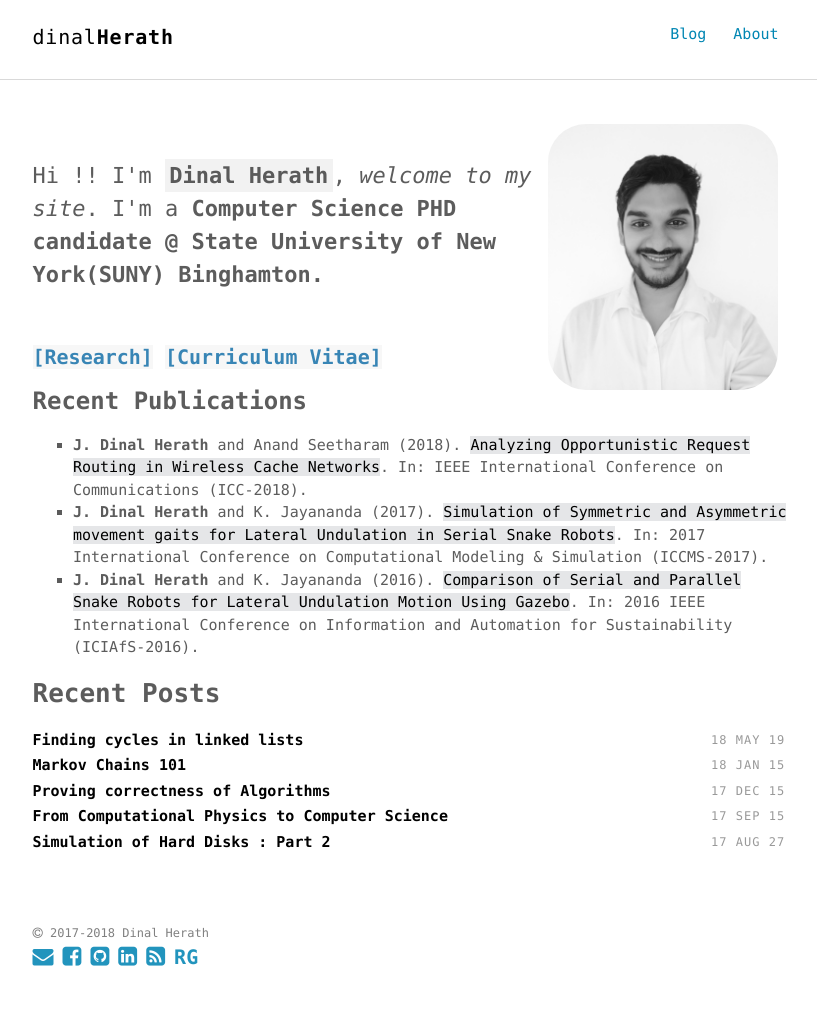
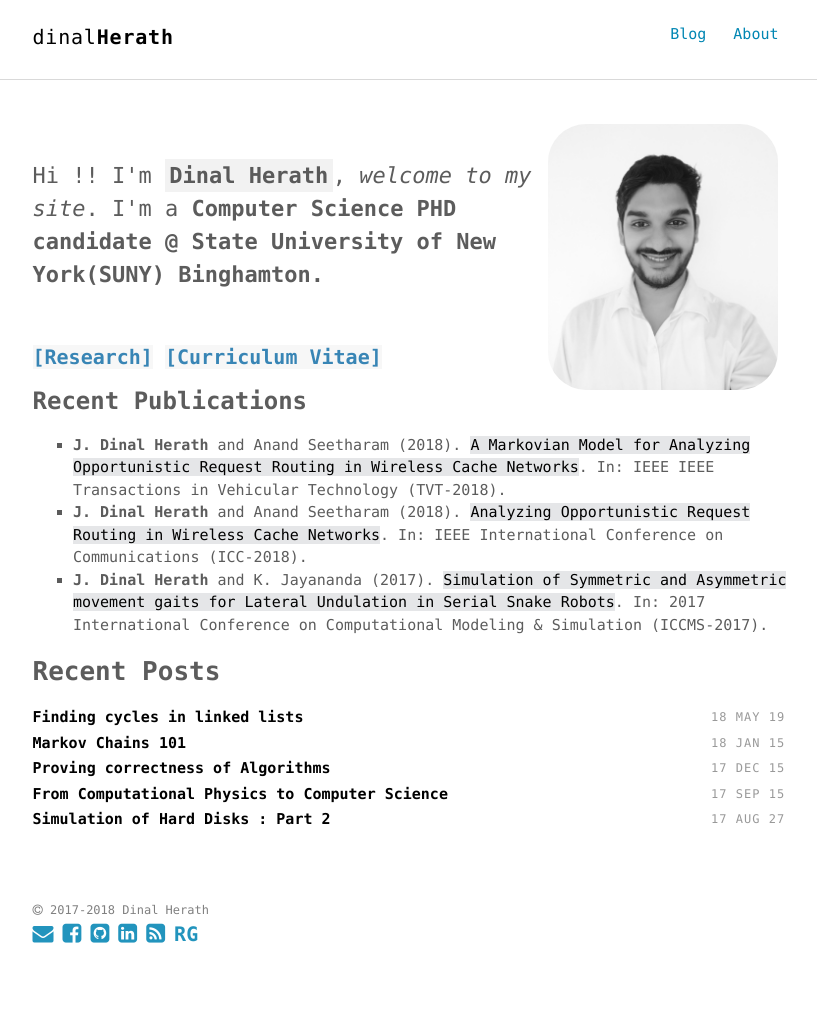
Before and after one commit to dherath/dherath.github.io, a Jekyll site: the page built from index.html, in a window 1280 px wide. Shown: the whole page, without its empty margins (230-1047 px from the left). Built offline with Jekyll 4.4.1, drawn with Linux system fonts in a browser that asks for light colours; after the commit the page ends 994 px from its top, so only the background shows below that.

Commit message:
Added tvt paper

```diff
--- a/index.html
+++ b/index.html
@@ -10,9 +10,9 @@
     <h3> Recent Publications </h3>
     <ul>
       <!--<li><strong>J. Dinal Herath</strong> and Anand Seetharam (2018). Analyzing Opportunistic Request Routing in Wireless Cache Networks.<span style="background-color: #e5e6e8"> <strong>`Accepted`</strong></span> to IEEE International Conference on Communications(ICC) 2018.</li>-->
+      <li><strong>J. Dinal Herath</strong> and Anand Seetharam (2018). <span style="background-color: #e5e6e8"><a href="{{site.url}}/papers/2018tvt.pdf">A Markovian Model for Analyzing Opportunistic Request Routing in Wireless Cache Networks</a></span>. In: IEEE IEEE Transactions in Vehicular Technology (TVT-2018).</li>
       <li><strong>J. Dinal Herath</strong> and Anand Seetharam (2018). <span style="background-color: #e5e6e8"><a href="{{site.url}}/papers/2018ICC.pdf">Analyzing Opportunistic Request Routing in Wireless Cache Networks</a></span>. In: IEEE International Conference on Communications (ICC-2018).</li>
       <li><strong>J. Dinal Herath</strong> and K. Jayananda (2017). <span style="background-color: #e5e6e8"><a href="https://www.researchgate.net/publication/317015239_Simulation_of_Symmetric_and_Asymmetric_movement_gaits_for_Lateral_Undulation_in_Serial_Snake_Robots" target="blank">Simulation of Symmetric and Asymmetric movement gaits for Lateral Undulation in Serial Snake Robots</a></span>. In: 2017 International Conference on Computational Modeling & Simulation (ICCMS-2017).</li>
-      <li><strong>J. Dinal Herath</strong> and K. Jayananda (2016). <span style="background-color: #e5e6e8"><a href="https://www.researchgate.net/publication/311716282_Comparison_of_Serial_and_Parallel_Snake_Robots_for_Lateral_Undulation_Motion_using_Gazebo" target="blank">Comparison of Serial and Parallel Snake Robots for Lateral Undulation Motion Using Gazebo</a></span>. In: 2016 IEEE International Conference on Information and Automation for Sustainability (ICIAfS-2016).</li>
     </ul>
     <h2> Recent Posts </h2>
     {% assign postCounter = 0 %}
```
Also changed, not shown: about.md (+2 -0 lines), 7 other files.
